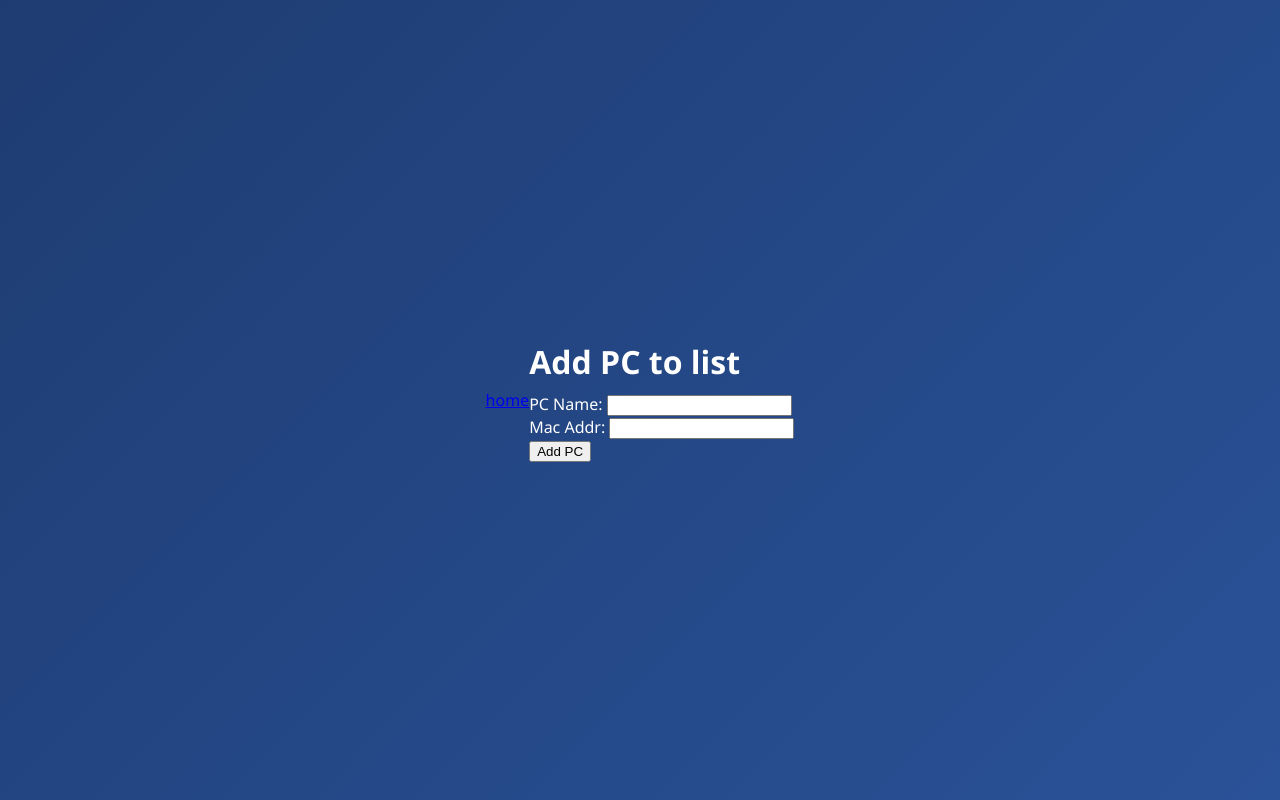
After one commit to Jair-F/wakeonlan_gui, a Flask app: page /add_pc in a window 1280 px wide. The commit adds this page. Run offline with Flask 3, Linux system fonts and the light colour scheme.

Commit message:
working wake on lan with database connection

```diff
--- a/main.py
+++ b/main.py
@@ -1,21 +1,77 @@
 from wakeonlan import send_magic_packet
-from flask import Flask, render_template
+from flask import Flask, redirect, render_template, request, url_for
+import sqlite3
+import os
+import getmac
+import scapy
+import re
 
-PC_MAC_ADDRESS = "04:7c:16:80:a5:71"
-
+# SERVER_DIR_PATH = "/media/server/"
+SERVER_DIR_PATH = "./"
+DATABASE_FILENAME = "database.sqlite"
+DB_WAKEONLAN_TABLE = "WAKEONLAN"
 
 app = Flask(__name__)
 
+def is_mac_address_valid(mac_addr):
+    return re.match("[0-9a-f]{2}([-:]?)[0-9a-f]{2}(\\1[0-9a-f]{2}){4}$", mac_addr.lower())
+
 @app.route('/')
 def index():
-    return render_template('index.html')
+    pc_mac_addresses = []
+    with sqlite3.connect(SERVER_DIR_PATH + DATABASE_FILENAME) as database:
+            cursor = database.cursor()
+            cursor.execute(F"SELECT pc_name, mac_addr FROM {DB_WAKEONLAN_TABLE}")
+            pc_mac_addresses = cursor.fetchall()
+            print("database query: ", pc_mac_addresses)
+            tmp = {}
+            for item in pc_mac_addresses:
+                tmp[item[0]] = item[1]
 
+    return render_template('index.html', pc_list=pc_mac_addresses)
 
-@app.route('/send_wol_packet')
-def send_wol():
-    send_magic_packet(PC_MAC_ADDRESS)
-    print(F"sending WOL to {PC_MAC_ADDRESS}")
-    return F"sending WOL to {PC_MAC_ADDRESS}"
+@app.route('/add_pc', methods=['GET', 'POST'])
+def add_pc():
+    if request.method == 'POST':
+        mac_addr = request.form['MAC_ADDR']
+        pc_name = request.form['PC_NAME']
 
-if __name__ == "__main__":
-    app.run(host='0.0.0.0', port='5001')
+        if not is_mac_address_valid(mac_addr) or len(pc_name.strip()) == 0:
+            return "mac address or pc name not valid"
+
+        print("request to send wol for: ", pc_name, " ", mac_addr)
+
+        with sqlite3.connect(SERVER_DIR_PATH + DATABASE_FILENAME) as database:
+            database.execute(F"INSERT INTO {DB_WAKEONLAN_TABLE} (pc_name, mac_addr) VALUES(?, ?)", (pc_name, mac_addr))
+            database.commit()
+
+        send_magic_packet(mac_addr)
+    return render_template('add_pc.html')
+
+@app.route('/send_wol_packet', methods=['GET', 'POST'])
+def send():
+    if request.method == 'POST':
+        mac_addr = request.form['MAC_ADDR']
+
+        print("request to send wol for: ", mac_addr)
+        send_magic_packet(mac_addr)
+    return redirect(url_for('index'))
+
+# @app.route('/send_wol_packet', methods=['GET'])
+# def send_wol():
+#     send_magic_packet(PC_MAC_ADDRESSES)
+#     print(F"sending WOL to {PC_MAC_ADDRESSES}")
+#     return F"sending WOL to {PC_MAC_ADDRESSES}"
+
+def run():
+    clean_starup = not os.path.exists(SERVER_DIR_PATH + DATABASE_FILENAME)
+    if clean_starup:
+        print("no database found - creating ", SERVER_DIR_PATH + DATABASE_FILENAME)
+
+    with sqlite3.connect(SERVER_DIR_PATH + DATABASE_FILENAME) as database:
+        database.execute(F"CREATE TABLE IF NOT EXISTS {DB_WAKEONLAN_TABLE} (id INTEGER PRIMARY KEY AUTOINCREMENT, pc_name TEXT, mac_addr TEXT);")
+        database.commit()
+
+        app.run(host='0.0.0.0', port='5001')
+
+run()
--- a/requirements.txt
+++ b/requirements.txt
@@ -1,2 +1,4 @@
 wakeonlan
 flask
+getmac
+scapy
--- /dev/null
+++ b/templates/add_pc.html
@@ -0,0 +1,28 @@
+<!DOCTYPE html>
+<html lang="en">
+
+<head>
+    <meta charset="UTF-8" />
+    <meta name="viewport" content="width=device-width, initial-scale=1.0" />
+    <title>Wake-on-LAN</title>
+    <link rel="stylesheet" href="{{ url_for('static', filename='style.css') }}" />
+    <!--- <link rel="stylesheet" href="static/style.css" /> --->
+    <a href="/">home</a>
+</head>
+
+<body>
+    <form action="/add_pc" method="POST">
+        <h1>Add PC to list</h1>
+        <label for="PC_NAME">PC Name:</label>
+        <input type="text" name="PC_NAME" id="PC_NAME" />
+        <br>
+        <label for="MAC_ADDR">Mac Addr:</label>
+        <input type="text" name="MAC_ADDR" id="MAC_ADDR" />
+        <br>
+        <input type="submit" value="Add PC" />
+        <p id="status"></p>
+    </form>
+
+</body>
+
+</html>
```
Also changed, not shown: scan_network.py (added, +36 -0 lines), templates/index.html (+10 -19 lines), 1 other file.
